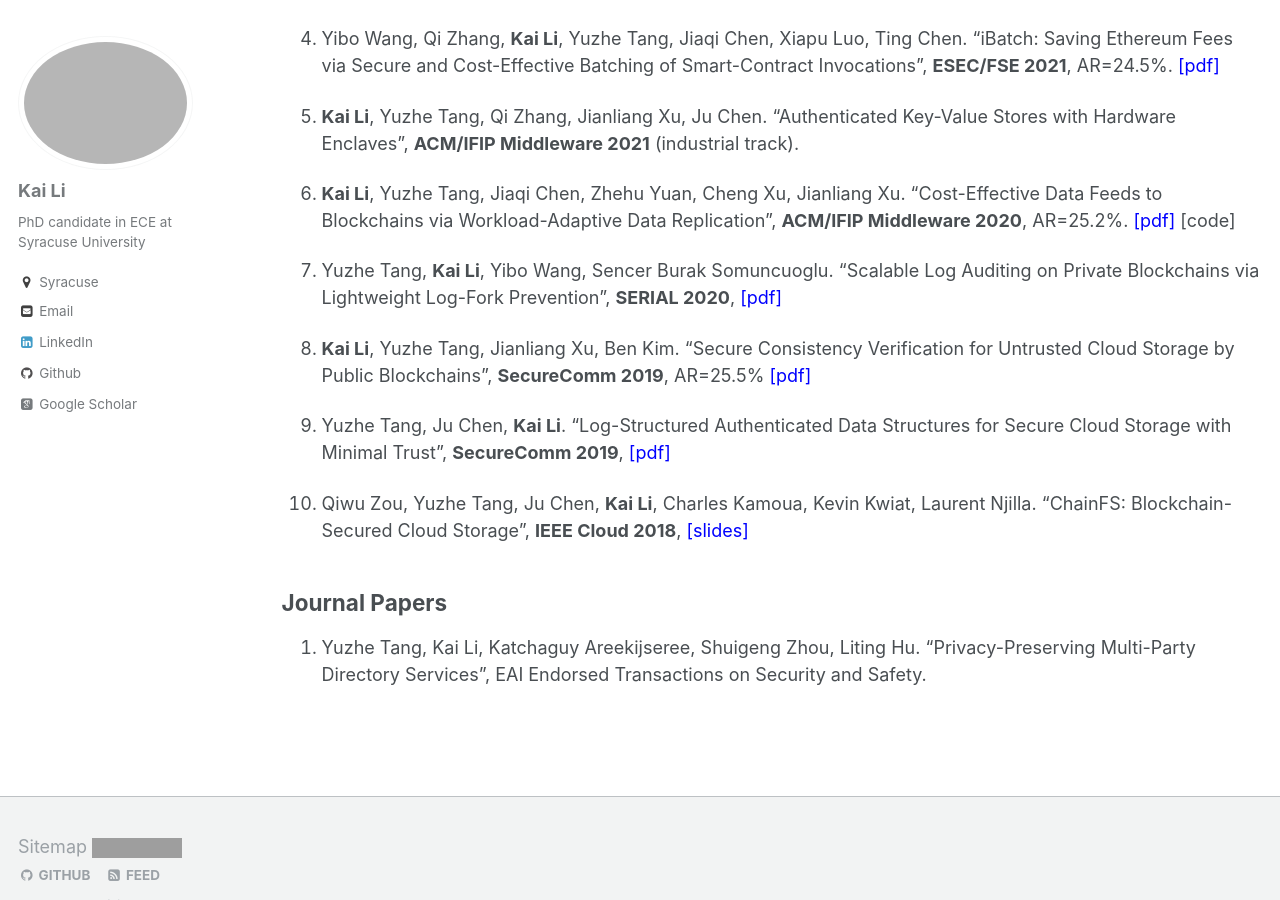
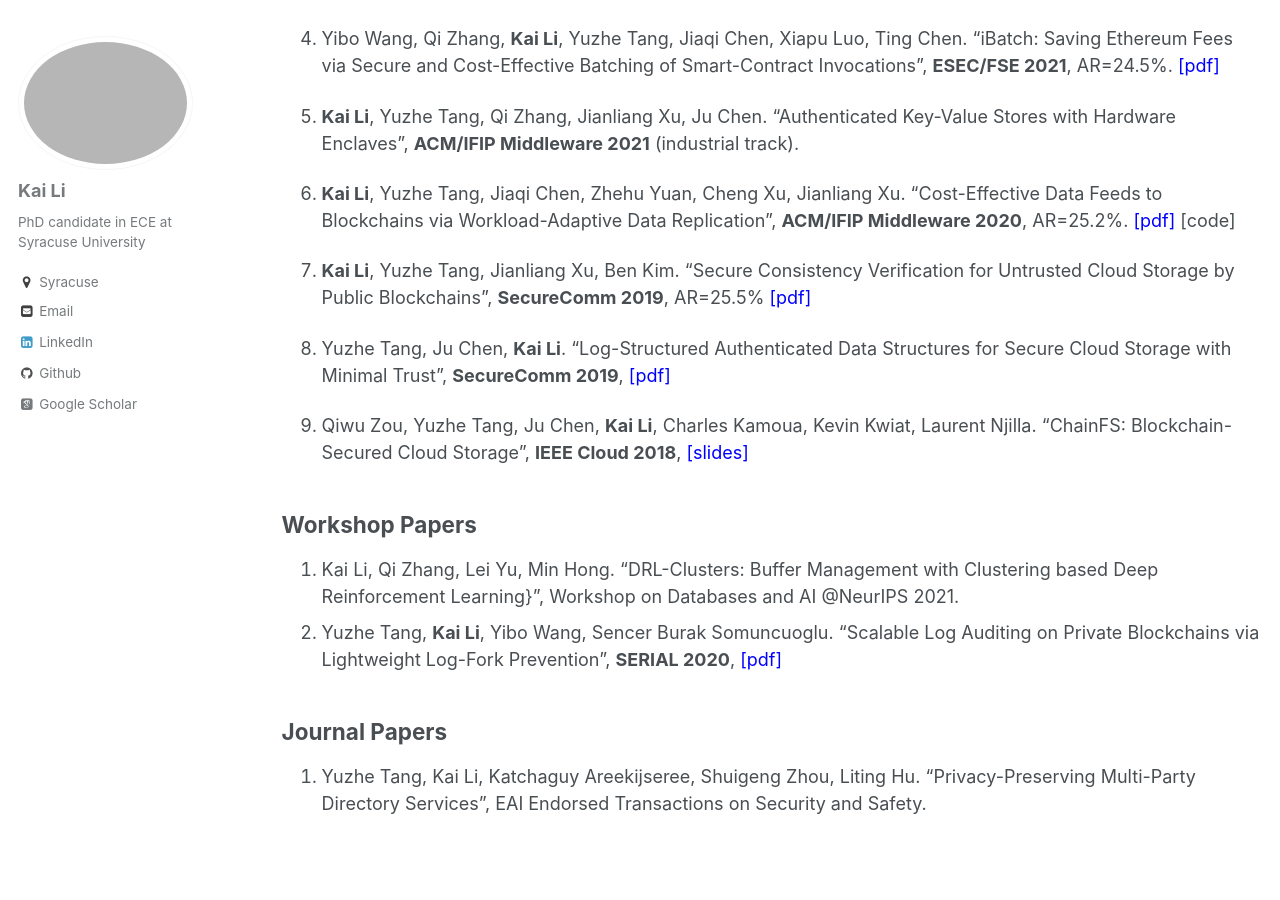
Before and after one commit to likai1993/likai1993.github.io, a Jekyll site: the page built from _pages/publications.md, in a window 1280 px wide and 900 px high, scrolled down 443 px. Built offline with Jekyll 4.4.1, drawn with Linux system fonts in a browser that asks for light colours; some web fonts are replaced; grey boxes are pictures that could not be loaded.

Commit message:
Update publications.md

```diff
--- a/_pages/publications.md
+++ b/_pages/publications.md
@@ -23,15 +23,17 @@ Conference Papers
 
 2. **Kai Li**, Yuzhe Tang, Jiaqi Chen, Zhehu Yuan, Cheng Xu, Jianliang Xu. "Cost-Effective Data Feeds to Blockchains via Workload-Adaptive Data Replication", **ACM/IFIP Middleware 2020**, AR=25.2%. <span style="color:blue">[[pdf]](https://arxiv.org/pdf/1911.04078.pdf)</span> [[code]](https://github.com/syracuse-fullstacksecurity/GRuB)
 
-3. Yuzhe Tang, **Kai Li**, Yibo Wang, Sencer Burak Somuncuoglu. "Scalable Log Auditing on Private Blockchains via Lightweight Log-Fork Prevention", **SERIAL 2020**, <span style="color:blue">[[pdf]](https://dl.acm.org/doi/pdf/10.1145/3429884.3430032)</span>
-
-
 4. **Kai Li**, Yuzhe Tang, Jianliang Xu, Ben Kim. "Secure Consistency Verification for Untrusted Cloud Storage by Public Blockchains", **SecureComm 2019**, AR=25.5% <span style="color:blue">[[pdf]](https://arxiv.org/pdf/1904.06626.pdf)</span>
 
 5. Yuzhe Tang, Ju Chen, **Kai Li**. "Log-Structured Authenticated Data Structures for Secure Cloud Storage with Minimal Trust", **SecureComm 2019**, <span style="color:blue">[[pdf]](https://eprint.iacr.org/2016/1063.pdf)</span>
 
 6. Qiwu Zou, Yuzhe Tang, Ju Chen, **Kai Li**, Charles Kamoua, Kevin Kwiat, Laurent Njilla. "ChainFS: Blockchain-Secured Cloud Storage", **IEEE Cloud 2018**, <span style="color:blue"> [[slides]](https://docs.google.com/presentation/d/1uDqvJjPWF6YIo8bb-vfAgCU7SCaoRTLHdrEegTEeyd0/edit#slide=id.g3d35a20df5_0_0)</span>
 
+Workshop Papers
+----
+1. Kai Li, Qi Zhang, Lei Yu, Min Hong. "DRL-Clusters: Buffer Management with Clustering based Deep Reinforcement Learning}", Workshop on Databases and AI @NeurIPS 2021.
+1. Yuzhe Tang, **Kai Li**, Yibo Wang, Sencer Burak Somuncuoglu. "Scalable Log Auditing on Private Blockchains via Lightweight Log-Fork Prevention", **SERIAL 2020**, <span style="color:blue">[[pdf]](https://dl.acm.org/doi/pdf/10.1145/3429884.3430032)</span>
+
 Journal Papers
 ----
 1. Yuzhe Tang, Kai Li, Katchaguy Areekijseree, Shuigeng Zhou, Liting Hu. "Privacy-Preserving Multi-Party Directory Services", EAI Endorsed Transactions on Security and Safety.
```
